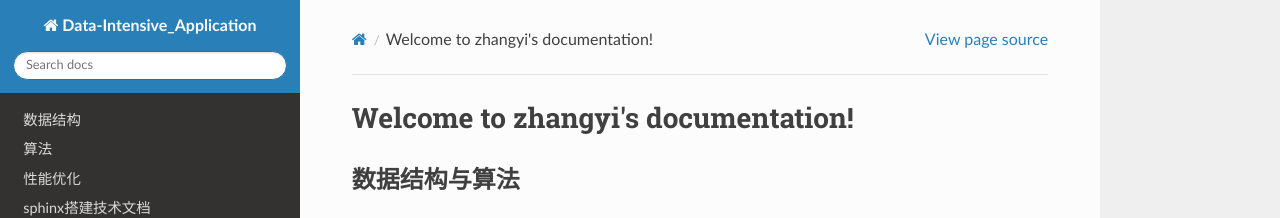
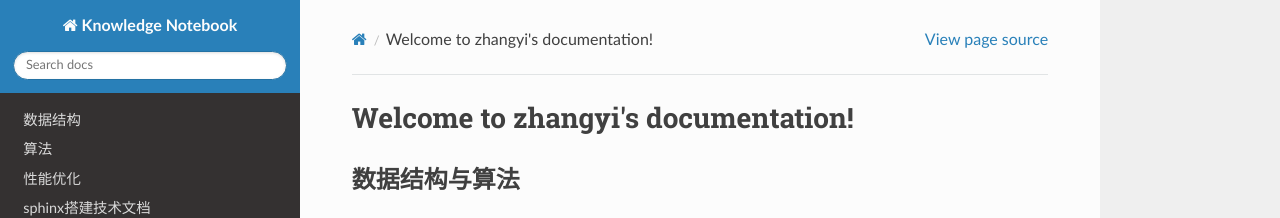
Before and after one commit to zhangyi1995/Notebook, a Sphinx documentation site: the page built from source/index.rst, in a window 1280 px wide. Shown: the top 218 px of the page. Built offline with Sphinx 7.4.7 and the Read the Docs theme 3.1.0, drawn with Linux system fonts in a browser that asks for light colours.

Commit message:
📃 docs: change project name

```diff
--- a/source/conf.py
+++ b/source/conf.py
@@ -6,7 +6,7 @@
 # -- Project information -----------------------------------------------------
 # https://www.sphinx-doc.org/en/master/usage/configuration.html#project-information
 
-project = 'Data-Intensive_Application'
+project = 'Knowledge Notebook'
 copyright = '2025, zhangyi'
 author = 'zhangyi'
 release = '0.0.1'
```
